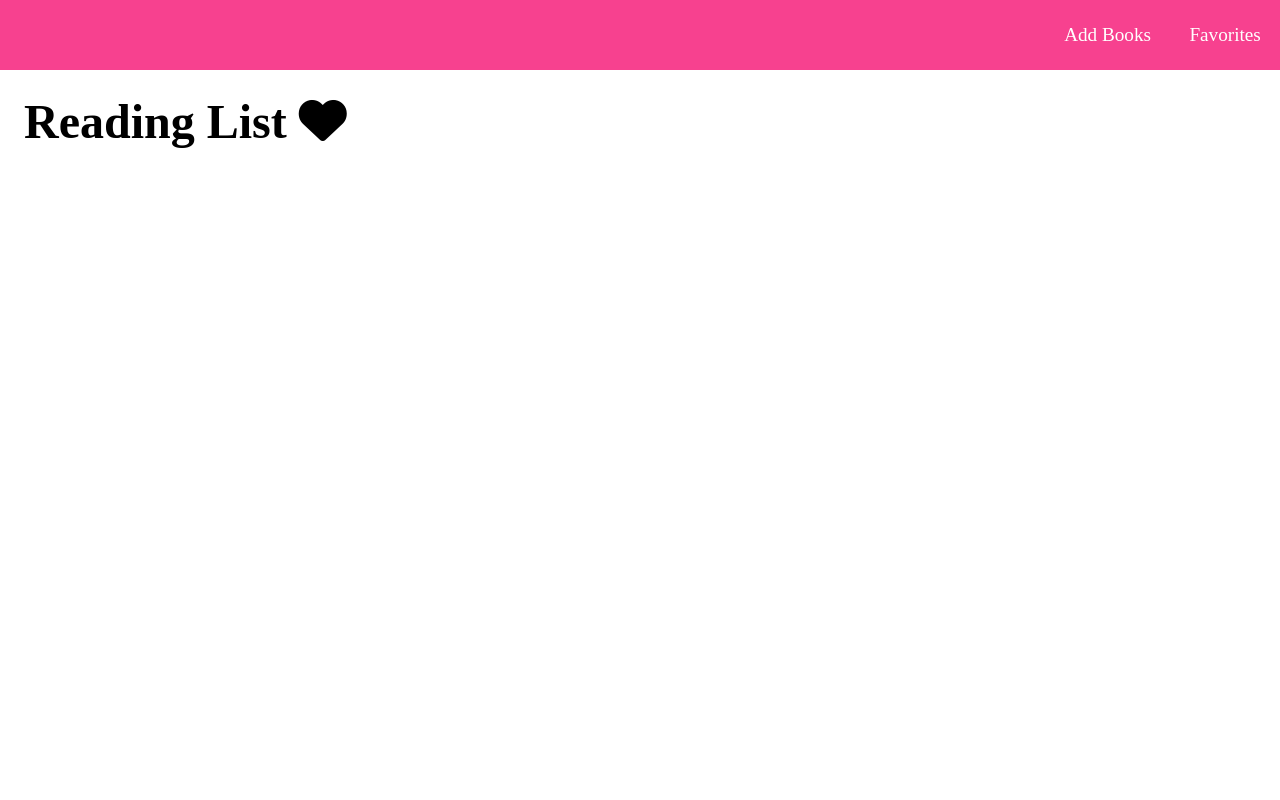
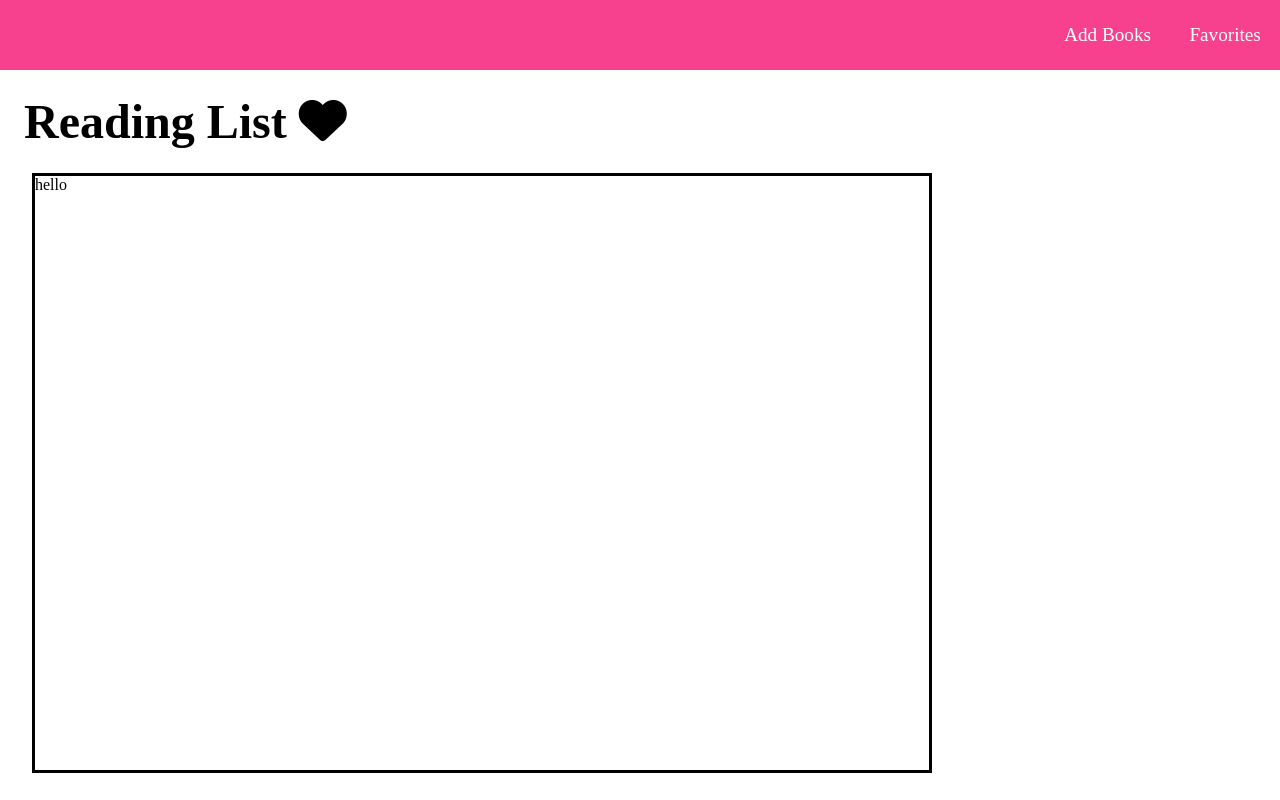
Before and after one commit to farihaorna23/BookNest, a plain HTML site: page readingList.html in a window 1280 px wide. Drawn offline with Linux system fonts and the light colour scheme.

Commit message:
started to work on the reading list and its style

```diff
--- a/readingList.html
+++ b/readingList.html
@@ -16,5 +16,10 @@
     </div>
     <h1 class="readingList-title">Reading List <i class="fa-solid fa-heart"></i></h1>
   </header>
+  <main>
+    <div class="main-lists-container">
+      <p>hello</p>
+    </div>
+  </main>
 </body>
 </html>
--- a/style.css
+++ b/style.css
@@ -91,10 +91,19 @@ input,select{
   transform: scale(1.1);
 }
 
-/* Reading List Page */
+/* Reading List Page : Header */
 .readingList-title{
   font-size: 3rem;
   margin: 0.5em;
+}
+
+/* Reading List Page : Main Page */
+.main-lists-container{
+  width: 95%;
+  max-width: 900px;
+  min-height: 600px;
+  border: 0.2em solid black;
+  margin: 0 2em;
 }
 
 /* For Small Screen */
```
